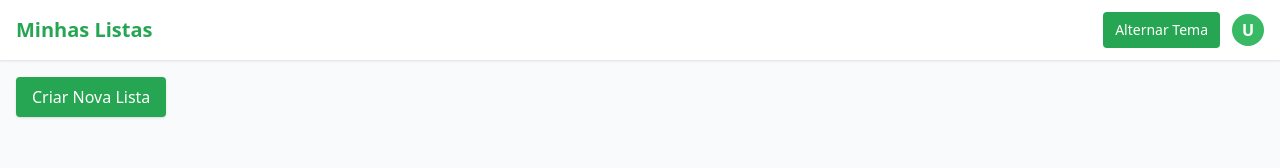
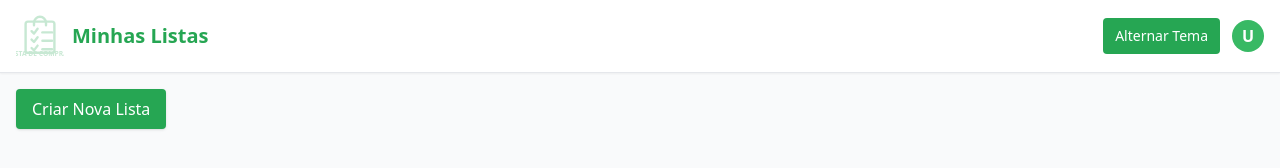
Before and after one commit to xivniciusz/app-lista-de-compras, a website built with Vite: page frontend/index.html in a window 1280 px wide. Built offline with nearby package versions, Linux system fonts and the light colour scheme; no server answers.

Commit message:
inclusão da logo e fav-icon

```diff
--- a/frontend/index.html
+++ b/frontend/index.html
@@ -4,6 +4,7 @@
   <meta charset="UTF-8" />
   <meta name="viewport" content="width=device-width, initial-scale=1.0" />
   <title>Minhas Listas</title>
+  <link rel="icon" type="image/svg+xml" href="/favicon.svg" />
   <link rel="stylesheet" href="./src/index.css" />
 </head>
 <body class="min-h-screen bg-gray-50 dark:bg-neutral-950 text-gray-900 dark:text-neutral-100">
@@ -12,6 +13,7 @@
     <div class="minhas-listas h-full flex flex-col" data-page="minhas-listas">
       <header class="flex items-center justify-between px-4 py-3 border-b bg-white dark:bg-neutral-900 sticky top-0 z-10 shadow-sm">
         <div class="flex items-center gap-2">
+          <img src="/logo.svg" alt="Logo Lista de Compras" class="logo-site" />
           <span class="text-xl font-bold text-verde-principal">Minhas Listas</span>
         </div>
         <div class="flex items-center gap-3">
--- a/frontend/src/index.css
+++ b/frontend/src/index.css
@@ -27,6 +27,12 @@
 ::-webkit-scrollbar-thumb { background: #cccccc; border-radius: 4px; }
 .dark ::-webkit-scrollbar-thumb { background: #444; }
 
+.logo-site {
+  width: 48px;
+  height: 48px;
+  opacity: 0.25; /* ~25% para reforçar a proposta de 20/30% */
+}
+
 @media (max-width: 640px) {
   .minhas-listas header { padding: 0.75rem 1rem; }
   #gridListas { grid-template-columns: 1fr !important; }
```
Also changed, not shown: frontend/public/favicon.svg (added), frontend/public/logo.svg (added).
